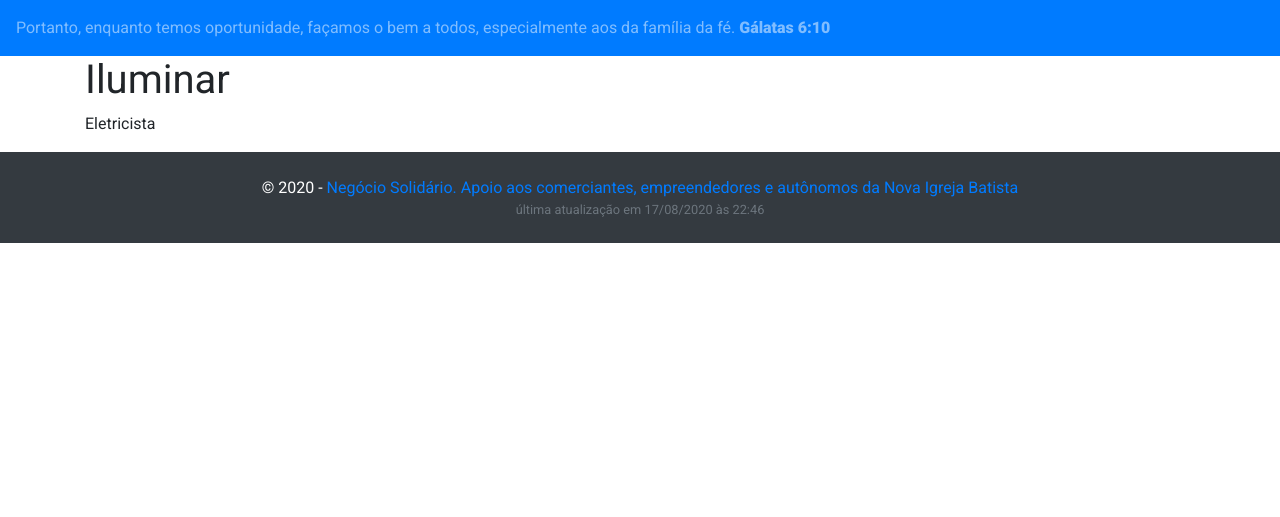
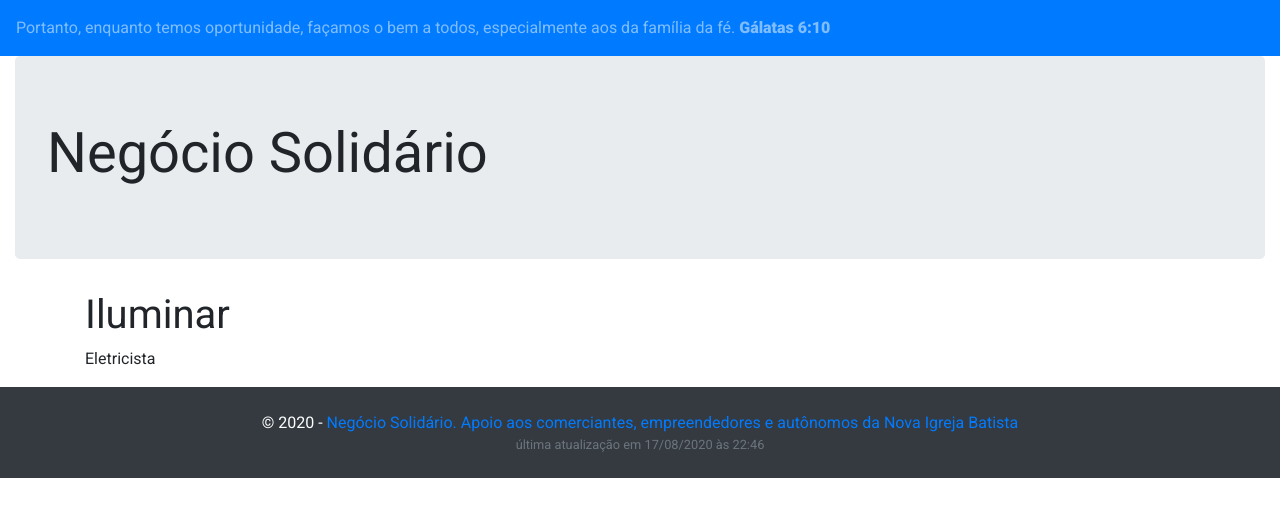
Before and after one commit to tetri/nib_negocio-solidario, a Jekyll site: the page built from _posts/2020-04-19-iluminar.md, in a window 1280 px wide. Shown: the top 517 px of the page. Built offline with Jekyll 4.4.1, drawn with Linux system fonts in a browser that asks for light colours; nearby versions of some CDN libraries.

Commit message:
atualização de dados

```diff
--- /dev/null
+++ b/_includes/header.html
@@ -0,0 +1,25 @@
+<nav class="navbar navbar-dark bg-primary">
+    <!--<span class="navbar-text">Se tiverem amor uns pelos outros, todos saberão que vocês são meus discípulos. <strong>João 13:35</strong></span>//-->
+    <span class="navbar-text">Portanto, enquanto temos oportunidade, façamos o bem a todos, especialmente aos da família
+        da fé. <strong>Gálatas 6:10</strong></span>
+</nav>
+
+<div class="container-fluid">
+    <div class="jumbotron">
+        <h1 class="display-4">Negócio Solidário</h1>
+        <!--
+      <p class="lead">A Nova Igreja Batista do Paraná, em seu esforço para cooperar no combate ao avanço da Covid-19,
+        mas também sensível à realidade das famílias que perderam total ou parcialmente suas fontes de renda, criou
+        este formulário para que a comunidade tenha acesso à informação de irmãos e irmãs que podem fornecer
+        qualquer tipo de produto ou serviço do qual estejam necessitando.</p>
+      <hr class="my-4">
+      <p>A Nova Igreja Batista (NIB) do Paraná em Cascavel é uma igreja para toda a família, que acredita na alegria
+        de ser cristão e no prazer de compartilhar essa alegria com outras pessoas, para que recebam a Palavra de
+        Deus, amor e salvação em Cristo.</p>
+      <p class="lead">
+        <a class="btn btn-primary btn-lg" href="https://www.nibparana.org/" rel="alternate" role="button">Conheça a NIB
+          Paraná</a>
+      </p>
+      //-->
+    </div>
+</div>
--- a/_layouts/post.html
+++ b/_layouts/post.html
@@ -28,11 +28,7 @@
 </head>
 
 <body>
-  <nav class="navbar navbar-dark bg-primary">
-    <!--<span class="navbar-text">Se tiverem amor uns pelos outros, todos saberão que vocês são meus discípulos. <strong>João 13:35</strong></span>//-->
-    <span class="navbar-text">Portanto, enquanto temos oportunidade, façamos o bem a todos, especialmente aos da família
-      da fé. <strong>Gálatas 6:10</strong></span>
-  </nav>
+  {% include header.html %}
 
   <div class="container">
     {{ content }}
```
Also changed, not shown: _layouts/default.html (+1 -23 lines), 1 other file.
